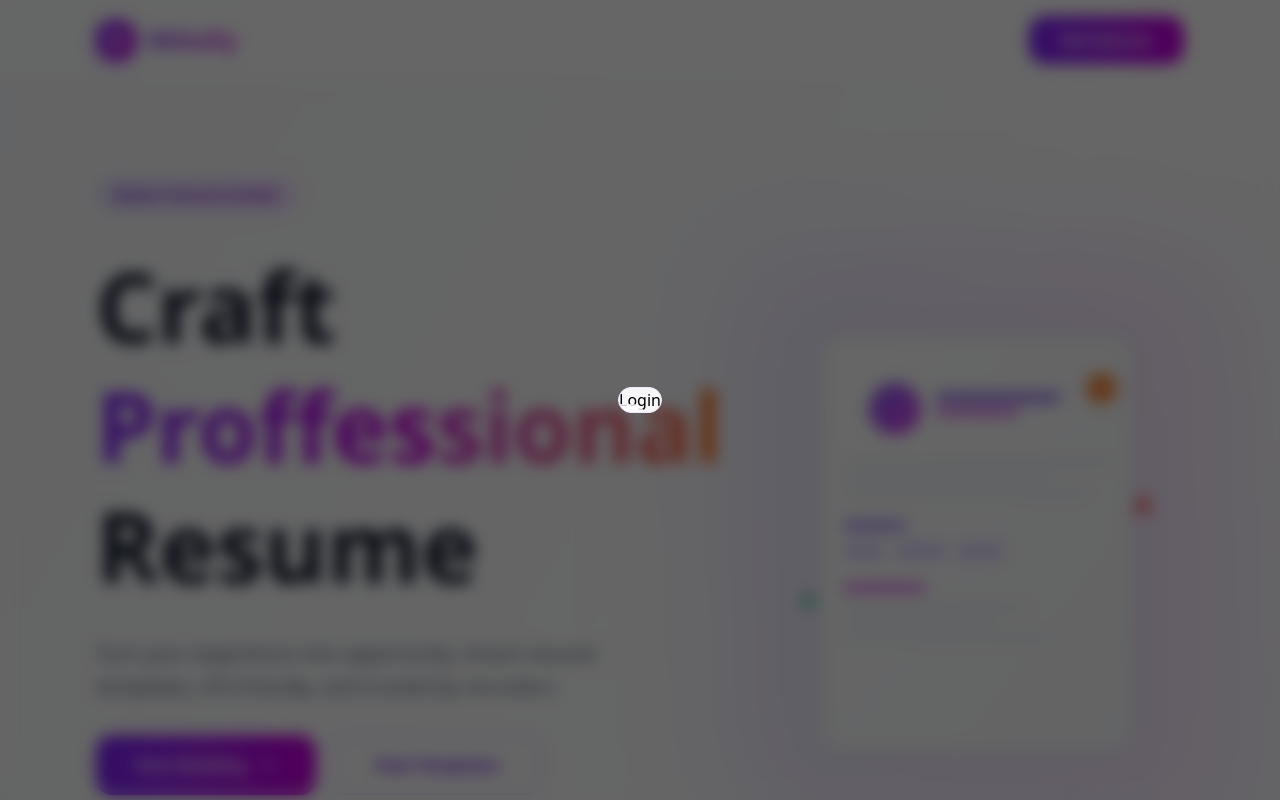
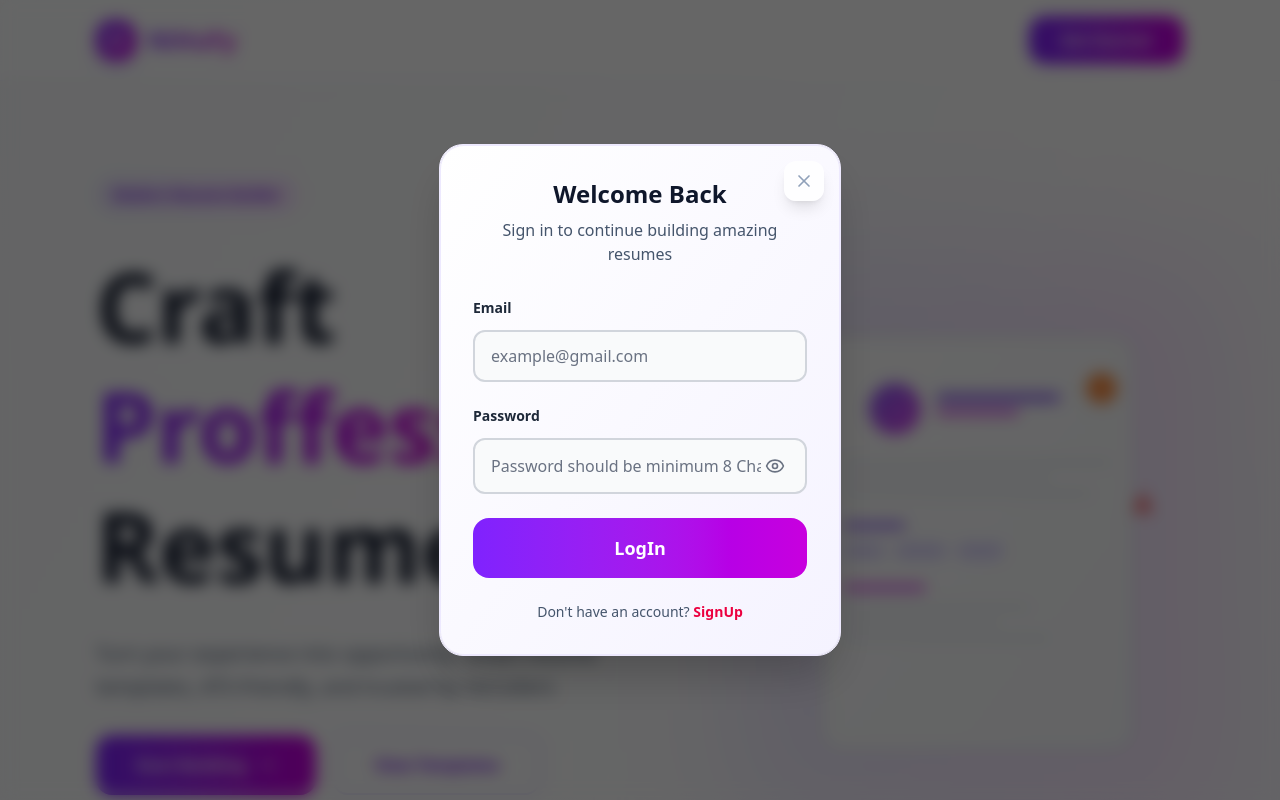
Before and after one commit to sarkarniloy102/NiHuFy-Resume-Builder-Client-Side, a React (Vite) app: page / in a window 1280 px wide. Both pictures are taken after a click on the button "Get Started". Shown: the top 800 px of the page. Built offline with nearby package versions, Linux system fonts and the light colour scheme.

Commit message:
implement login modal

```diff
--- a/src/components/Login.jsx
+++ b/src/components/Login.jsx
@@ -1,8 +1,85 @@
+import { useContext, useState } from "react";
+import { useNavigate } from "react-router-dom";
+import { UserContext } from "../context/userContext";
+import { validateEmail } from "../utils/helper";
+import axiosInstance from "../utils/axiosInstance";
+import { API_PATHS } from "../utils/apiPaths";
+import { authStyles } from "../assets/dummystyle";
+import { Input } from "./Inputs";
 
-const Login = () => {
+const Login = ({ setCurrentPage }) => {
+    const [email, setEmail] = useState('');
+    const [password, setPassword] = useState('');
+    const [error, setError] = useState(null);
+    const { updateUser } = useContext(UserContext);
+    const navigate = useNavigate();
+
+    const handleLogin = async (e) => {
+        e.preventDefault()
+        if (!validateEmail(email)) {
+            setError('Please enter a valid email address')
+            return;
+        }
+        if (!password) {
+            setError('Please enter password')
+            return;
+        }
+
+        setError('');
+
+        try {
+            const response = await axiosInstance.post(API_PATHS.AUTH.LOGIN, { email, password });
+
+            const { token } = response.data;
+            if (token) {
+                localStorage.setItem('token', token);
+                updateUser(response.data);
+                navigate('/dashboard')
+            }
+        } catch (error) {
+            setError(error.response?.data?.message || 'Something went wrong.Please try again')
+        }
+    }
     return (
-        <div>
-            Login
+        <div className={authStyles.container}>
+            <div className={authStyles.headerWrapper}>
+                <h3 className={authStyles.title}>
+                    Welcome Back
+                </h3>
+                <p className={authStyles.subtitle}>
+                    Sign in to continue building amazing resumes
+                </p>
+            </div>
+
+            {/* form */}
+            <form className={authStyles.form} onSubmit={handleLogin}>
+                {/* email */}
+                <Input value={email} onChange={({ target }) => setEmail(target.value)}
+                    label={'Email'}
+                    placeholder='example@gmail.com'
+                    type="email" />
+                {/* password */}
+                <Input value={password} onChange={({ target }) => setPassword(target.value)}
+                    label={'Password'}
+                    placeholder='Password should be minimum 8 Characters'
+                    type="password" />
+
+                {
+                    error && <div className={authStyles.errorMessage}>{error}</div>
+
+                }
+                <button type="submit" className={authStyles.submitButton}>
+                    LogIn
+                </button>
+                {/* footer */}
+                <p className={authStyles.switchText}>
+                    Don't have an account?{' '}
+                    <button type="button"
+                        onClick={() => { setCurrentPage('signup') }}
+                        className={authStyles.signupSwitchButton}>SignUp</button>
+                </p>
+            </form>
+
         </div>
     );
 };
--- a/src/components/SignUp.jsx
+++ b/src/components/SignUp.jsx
@@ -53,7 +53,7 @@ const SignUp = ({ setCurrentPage }) => {
     return (
         <div className={authStyles.signupContainer}>
             <div className={authStyles.headerWrapper}>
-                <h3 className={authStyles.signupTitle}>Create Account</h3>
+                <h3 className={authStyles.signupTitle}>Create Account Here</h3>
                 <p className={authStyles.signupSubtitle}>Join thousands of professional today </p>
 
             </div>
@@ -80,7 +80,7 @@ const SignUp = ({ setCurrentPage }) => {
                     error && <div className={authStyles.errorMessage}>{error}</div>
 
                 }
-                <button type="submit" className={authStyles.signupSubmit}>Create Account Here</button>
+                <button type="submit" className={authStyles.signupSubmit}>SignUp</button>
 
                 {/* footer */}
                 <p className={authStyles.switchText}>
```
